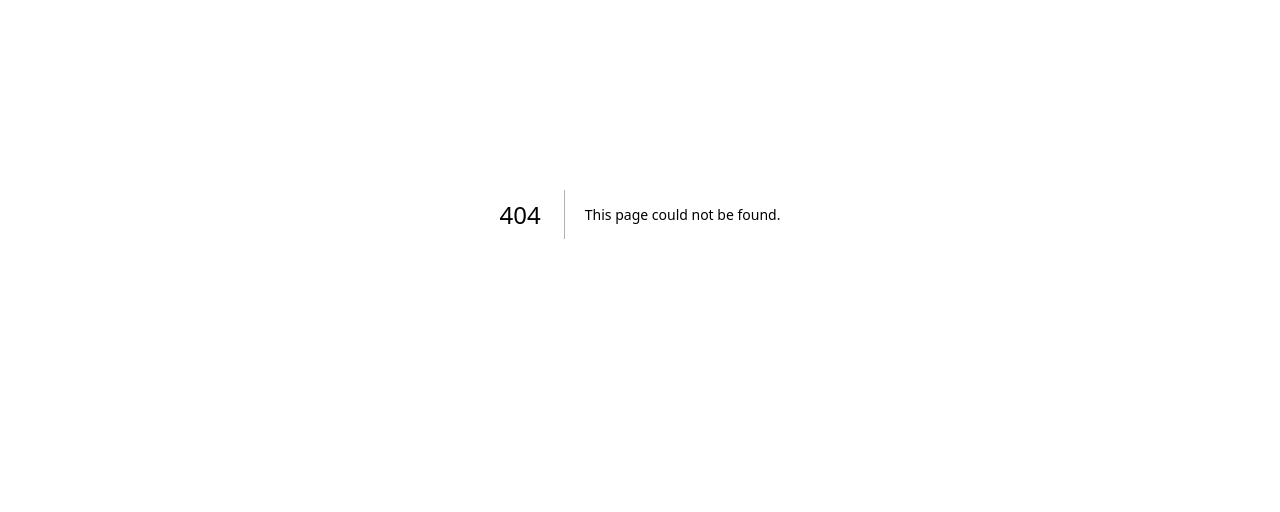
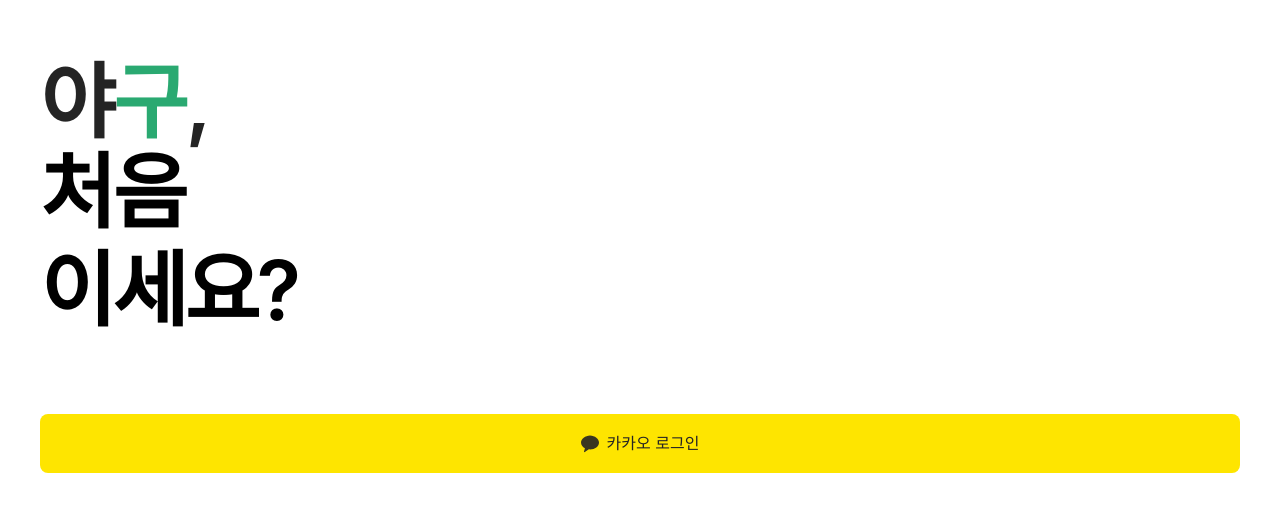
Before and after one commit to team-gugi/frontend, a Next.js app: page /login in a window 1280 px wide. Before the commit this address had no page. Shown: the part 186-698 px from the top of the page. Built offline with nearby package versions, Linux system fonts and the light colour scheme; a web font is replaced by a local one.

Commit message:
Feat : 간편 로그인 UI 구현

```diff
--- /dev/null
+++ b/app/login/page.tsx
@@ -0,0 +1,47 @@
+'use client';
+import React from 'react';
+import Image from 'next/image';
+
+import kakakIcon from '../public/icons/Kakao.svg';
+export default function LoginPage() {
+  /**
+   * TODO
+   * 카카오 간편 로그인 연동 기능 추가
+   *
+   * CHECKLIST
+   * [ ] 카카오 간편 로그인 연동
+   *
+   */
+
+  return (
+    <>
+      <div className="flex flex-col items-center px-40 mt-[248px]">
+        <p className="relative self-stretch font-semibold text-82">
+          <span className="text-SemiBlack tracking-[-2.69px]">야</span>
+          <span className="text-MainColor tracking-[-2.69px]">구</span>
+          <span className="text-SemiBlack tracking-[-2.69px]">,</span>
+        </p>
+        <div className="relative self-stretch font-semibold text-82 tracking-[-3.28px] leading-[98.4px]">
+          처음
+        </div>
+        <div className="relative self-stretch font-semibold text-82 tracking-[-3.28px] leading-[98.4px]">
+          이세요?
+        </div>
+      </div>
+
+      <div className="flex px-40 py-10 items-center mt-63">
+        <button className="flex flex-row w-full px-20 items-center justify-center py-20 gap-8 bg-[#FEE500] rounded-lg">
+          <Image
+            src={kakakIcon}
+            alt="카카오 간편 로그인 아이콘"
+            width={18}
+            height={18}
+          />
+          <span className="font-normal text-SemiBlack text-16">
+            카카오 로그인
+          </span>
+        </button>
+      </div>
+    </>
+  );
+}
--- a/tailwind.config.ts
+++ b/tailwind.config.ts
@@ -29,6 +29,17 @@
       minWidth: px0_200,
       minHeight: px0_200,
       spacing: px0_200,
+
+      colors: {
+        MainColor: '#2AA971',
+        BlockColor: '#EDEAE3',
+        SemiBlack: '#242424',
+        Gray: '#A2A2A2',
+        DarkGray: '#707070',
+        LightGray: '#DDDDDD',
+        SemiWhite: '#F3F3F3',
+        White: '#FFFFFF',
+      },
     },
   },
   plugins: [],
```
Also changed, not shown: app/public/icons/Kakao.svg (added).
